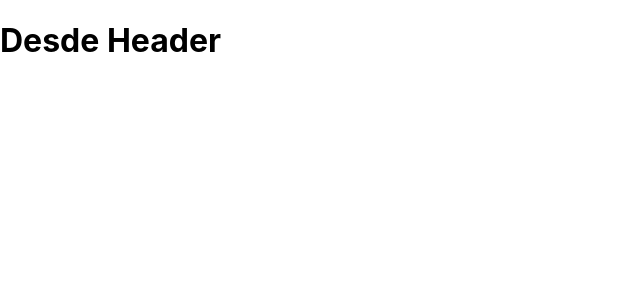
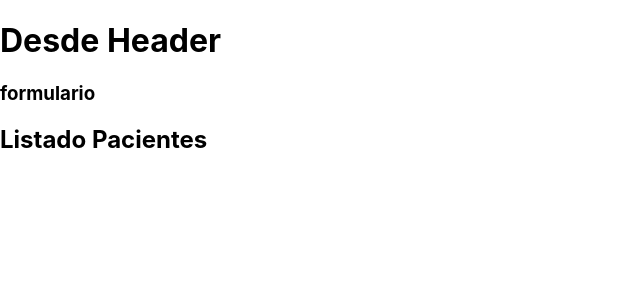
Before and after one commit to antdev1987/pacientes, a React (Vite) app: page / in a window 1280 px wide. Shown: the top 300 px of the page, without its empty margins (0-640 px from the left). Built offline with nearby package versions, Linux system fonts and the light colour scheme.

Commit message:
52. extensiones utiles para desarrolar en react

```diff
--- a/src/App.jsx
+++ b/src/App.jsx
@@ -1,10 +1,15 @@
+import Formulario from './components/Formulario'
 import Header from './components/Header'
+import ListadoPacientes from './components/ListadoPacientes'
+
 
 function App() {
 
   return (
     <>
      <Header />
+     <Formulario />
+     <ListadoPacientes />
     </>
   )
 }
--- a/src/components/Formulario.jsx
+++ b/src/components/Formulario.jsx
@@ -0,0 +1,11 @@
+import React from 'react'
+
+const Formulario = () => {
+    return (
+        <div>
+            <h3>formulario</h3>
+        </div>
+    )
+}
+
+export default Formulario
--- /dev/null
+++ b/src/components/ListadoPacientes.jsx
@@ -0,0 +1,11 @@
+import React from 'react'
+
+const ListadoPacientes = () => {
+    return (
+        <div>
+            <h2>Listado Pacientes</h2>
+        </div>
+    )
+}
+
+export default ListadoPacientes
```
